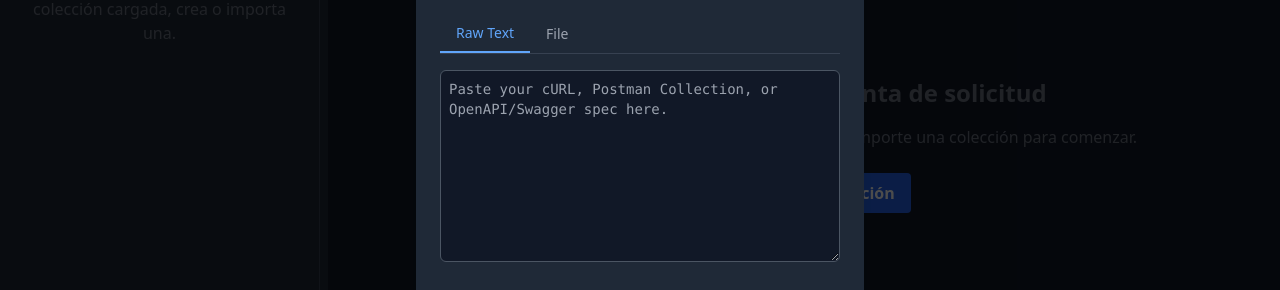
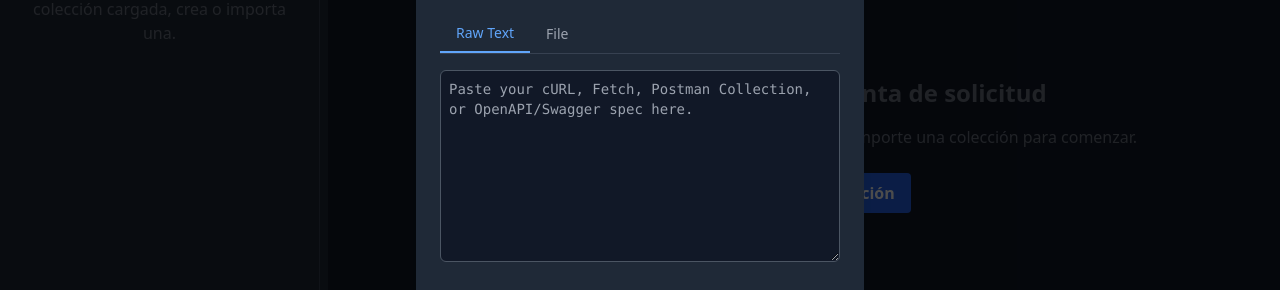
Before and after one commit to erich0101/Simple-Request-Tool, a React (Vite) app: page / in a window 1280 px wide. Both pictures are taken after a click on the button "Importar". Shown: the part 255-545 px from the top of the page. Built offline with nearby package versions, Linux system fonts and the light colour scheme.

Commit message:
Update ImportModal.tsx

```diff
--- a/components/ImportModal.tsx
+++ b/components/ImportModal.tsx
@@ -56,7 +56,7 @@ const ImportModal: React.FC<ImportModalProps> = ({ isOpen, onClose, onImportText
                  <textarea
                     value={rawText}
                     onChange={(e) => setRawText(e.target.value)}
-                    placeholder="Paste your cURL, Postman Collection, or OpenAPI/Swagger spec here."
+                    placeholder="Paste your cURL, Fetch, Postman Collection, or OpenAPI/Swagger spec here."
                     className="w-full h-48 p-2 bg-gray-900 border border-gray-600 rounded-md font-mono text-sm focus:outline-none focus:ring-2 focus:ring-blue-500"
                     aria-label="Raw text input for import"
                 />
```
